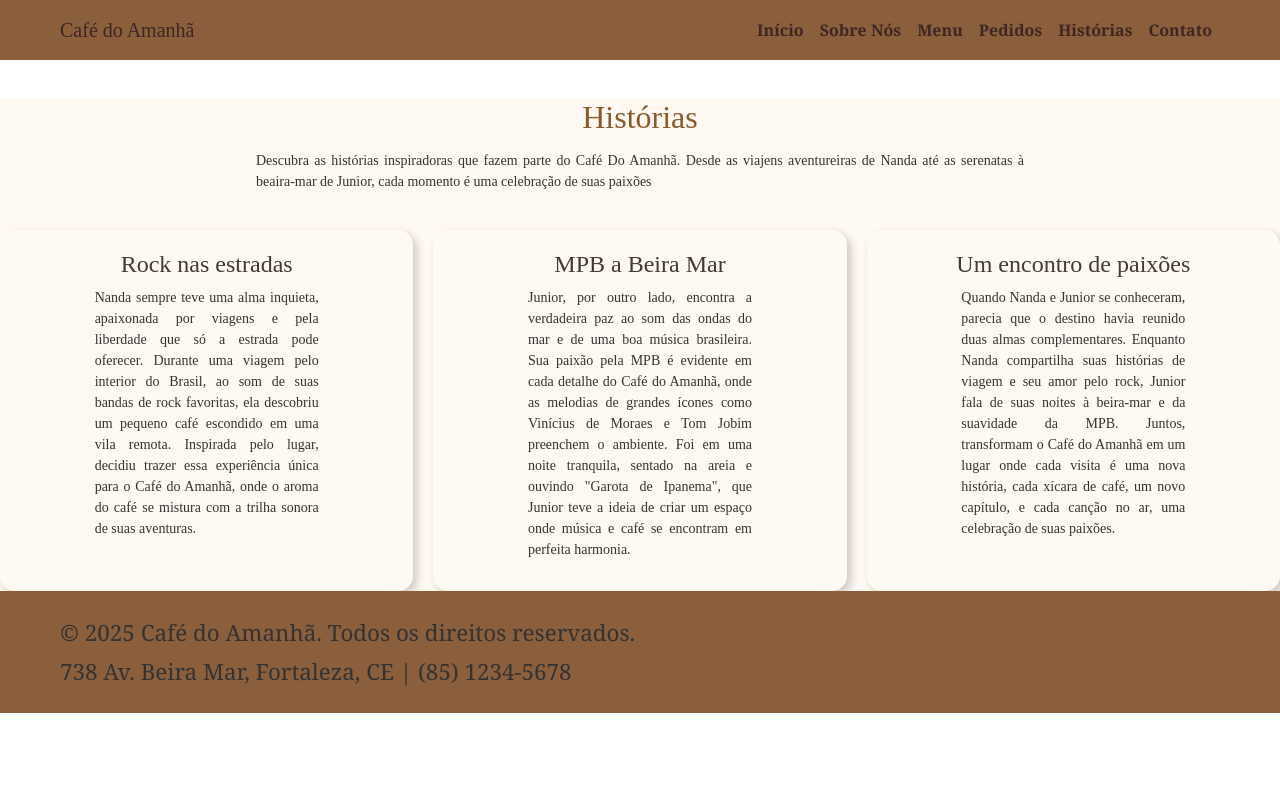
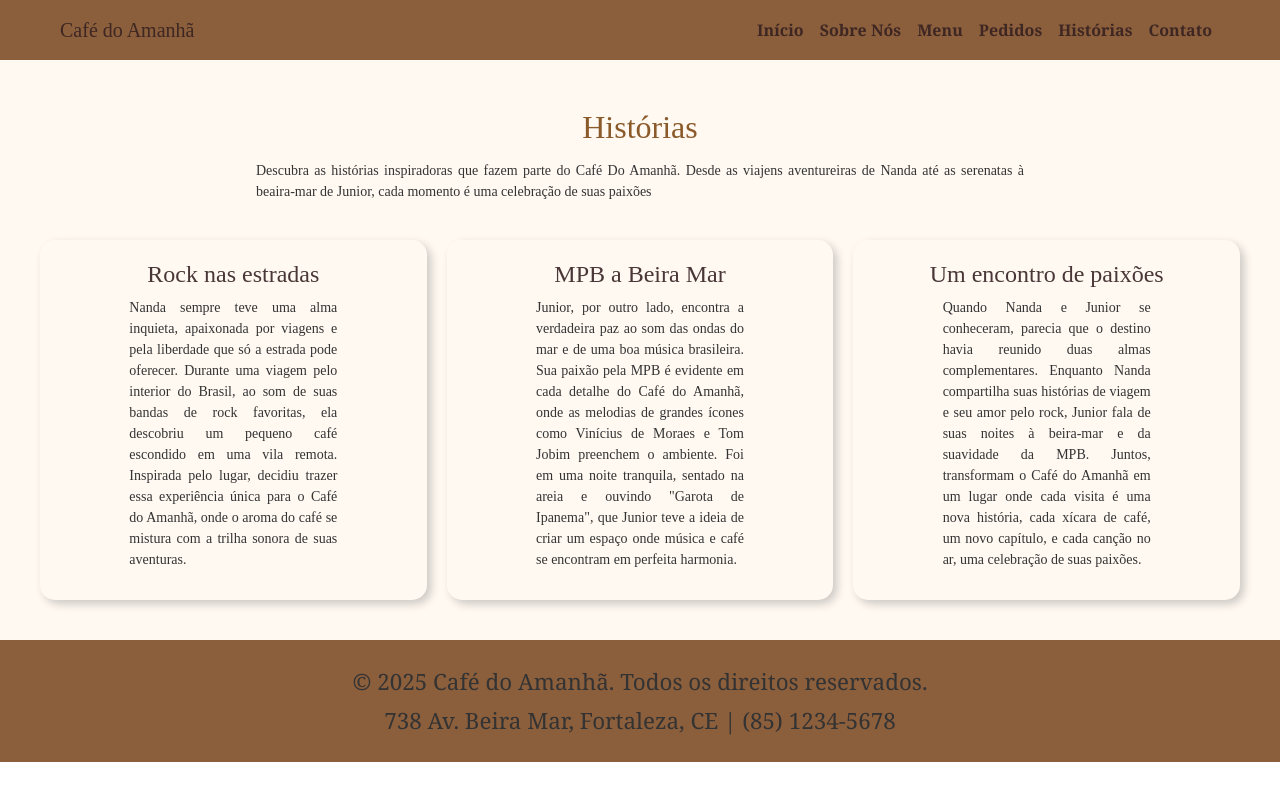
Before and after one commit to lic3as/ProjetoCafeCapacita, a React (Vite) app in the folder cafe/: page /historias in a window 1280 px wide. Built offline with nearby package versions, Linux system fonts and the light colour scheme.

Commit message:
ajustes finais

```diff
--- a/cafe/src/components/About.css
+++ b/cafe/src/components/About.css
@@ -3,6 +3,8 @@
     display: block;
     background-color: #f3e9e1;
     color: #4a2c2a;
+    padding-top: 10px;
+    padding-bottom: 10px;
 }
 
 h2{
--- a/cafe/src/components/Footer.css
+++ b/cafe/src/components/Footer.css
@@ -17,6 +17,9 @@ footer p {
   margin: 5px 0;
   font-family: 'Georgia', serif;
   font-size: 1rem;
+  display: flex;
+  align-items: center;
+  justify-content: center;
 }
 @media (max-width: 768px) {
   .footer {
--- a/cafe/src/components/Menu.css
+++ b/cafe/src/components/Menu.css
@@ -1,9 +1,10 @@
 .content{
     flex: 1;
     display: block;
-    background-color: #2c2c2c;;
+    background-color: #2c2c2c;
     color: #4a2c2a;
-    width: 100vw;
+    padding-bottom: 10px;
+    padding-top: 10px;
 }
 
 .header{
--- a/cafe/src/components/Stories.css
+++ b/cafe/src/components/Stories.css
@@ -1,5 +1,7 @@
 .container-everything {
     background-color: rgb(255, 249, 242);
+    padding-top: 10px;
+    padding-bottom: 40px;
 }
 
 h2{
@@ -19,6 +21,7 @@ h2{
     display: grid;
     grid-template-columns: repeat(3, 1fr);
     gap: 20px;
+    padding-inline: 40px;
 }
 
 .box {
```
